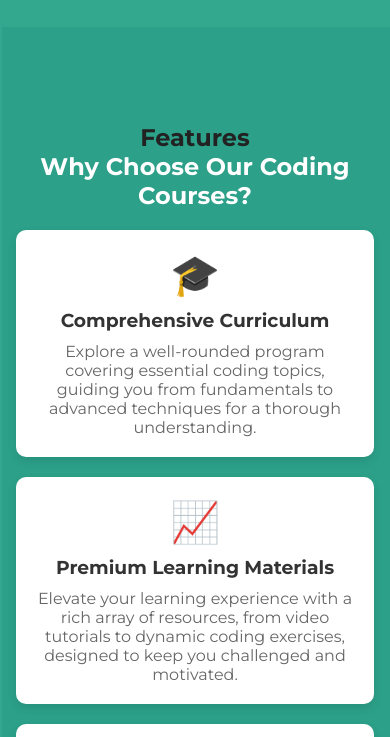
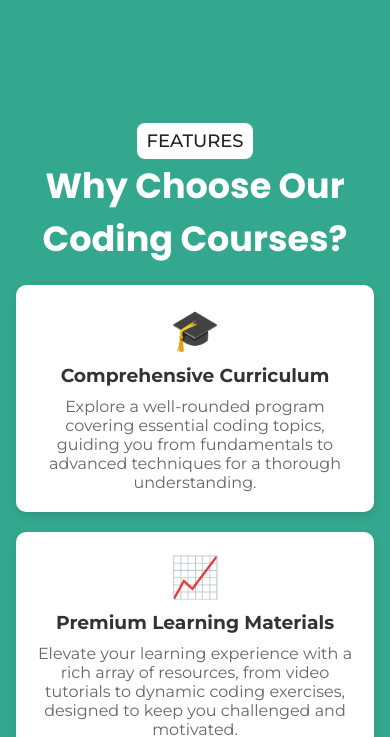
Before and after one commit to tarek8386/Test_Project, a plain HTML site: page index.html in a window 390 px wide. Shown: the part 110-847 px from the top of the page. Drawn offline with Linux system fonts and the light colour scheme.

Commit message:
both card responsive as well

```diff
--- a/assets/css/common.css
+++ b/assets/css/common.css
@@ -96,14 +96,13 @@ main {
   }
   .common-heading {
     font-family: Poppins;
-    font-size: 40px;
+    font-size: 35px;
     font-style: normal;
     font-weight: 700;
     line-height: normal;
   }
   .common-sub-heading {
-    color: #011c46;
-    font-size: 16px;
+    font-size: 18px;
     font-style: normal;
     font-weight: 500;
     line-height: 26.24px;
--- a/assets/css/style.css
+++ b/assets/css/style.css
@@ -239,7 +239,7 @@ body {
 
 /* course card style start */
 .course-card-section-area{
-  background-color: #2ca089;
+  background-color: var(--primary);
   display: flex;
   justify-content: center;
   align-items: center;
@@ -270,6 +270,14 @@ body {
   font-size: 40px;
   color: #2ca089;
   margin-bottom: 10px;
+}
+.feature{
+  background-color: var(--white) ;
+  width: fit-content;
+  margin:0 auto ;
+  padding: 5px 10px;
+  border-radius: 8px;
+  color: var(--dark);
 }
 .course-title {
   margin-bottom: 10px;
--- a/index.html
+++ b/index.html
@@ -137,8 +137,8 @@
        <!-- card section area start -->
         <section class="course-card-section-area">
           <div class="section-padding-x">
-            <h1 class="sub-title">Features</h1>
-            <h2 class="header">Why Choose Our Coding Courses?</h2>
+            <h1 class="common-sub-heading feature">Features</h1>
+            <h2 class="header common-heading">Why Choose Our Coding Courses?</h2>
             <div class="course-card-wrapper">
                 <div class="course-card">
                     <div class="icon">🎓</div>
```
